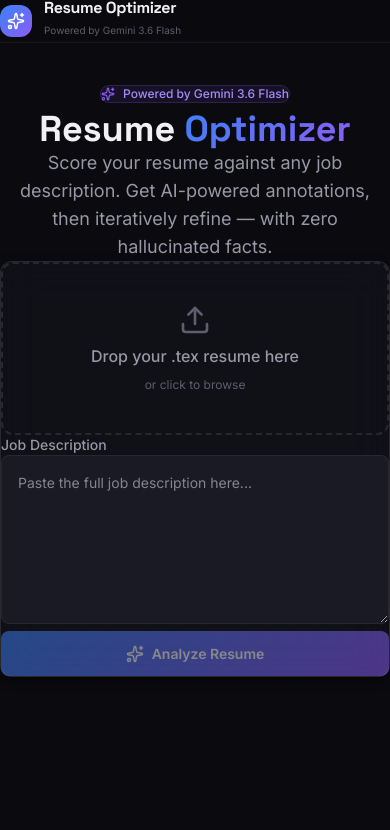
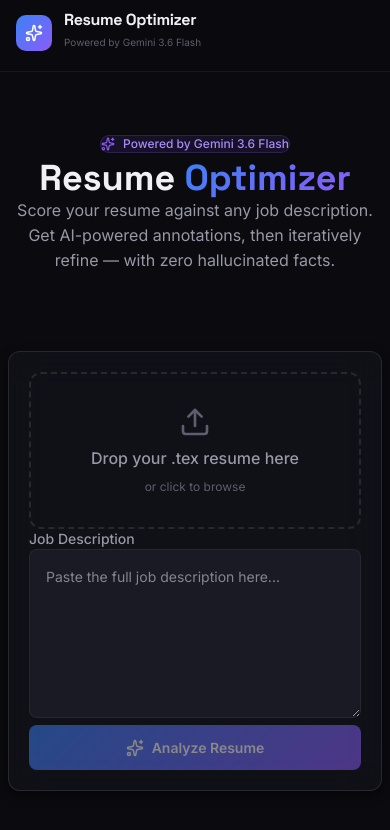
Before and after one commit to Malikxolo/Resume_optmizer_v2, a Next.js app in the folder frontend/: page / in a window 390 px wide. Shown: the top 830 px of the page. Built offline with nearby package versions, Linux system fonts and the light colour scheme; no server answers.

Commit message:
Improve responsive resume optimizer UI

```diff
--- a/frontend/next.config.ts
+++ b/frontend/next.config.ts
@@ -5,6 +5,11 @@
 const nextConfig: NextConfig = {
   // Standalone output for Docker deployment
   output: "standalone",
+
+  // Keep Turbopack inside this frontend project when another lockfile exists higher up.
+  turbopack: {
+    root: process.cwd(),
+  },
 
   // Proxy API calls to the FastAPI backend during development or production fallback
   async rewrites() {
--- a/frontend/src/app/globals.css
+++ b/frontend/src/app/globals.css
@@ -369,3 +369,144 @@
   background: var(--success-bg);
   color: var(--success);
 }
+
+/* ── Application Layout ───────────────────────────────────────────── */
+.app-shell {
+  min-height: 100vh;
+  padding-bottom: 4rem;
+  overflow-x: clip;
+}
+
+.app-header {
+  position: sticky;
+  top: 0;
+  z-index: 40;
+  min-height: 4.5rem;
+  padding: 0.75rem clamp(1rem, 3vw, 2.5rem);
+  display: flex;
+  align-items: center;
+  justify-content: space-between;
+  gap: 1rem;
+}
+
+.app-brand,
+.app-header-actions,
+.app-brand-mark,
+.view-tabs,
+.view-tab,
+.score-hero-summary,
+.score-card-header,
+.score-quick-stat,
+.resume-panel-header,
+.missing-content-header,
+.chat-panel-header,
+.chat-panel-composer {
+  display: flex;
+  align-items: center;
+}
+
+.app-brand { gap: 0.75rem; min-width: 0; }
+.app-brand-mark { width: 2.25rem; height: 2.25rem; flex: 0 0 auto; justify-content: center; border-radius: 0.625rem; color: #fff; }
+.app-header-actions { gap: 0.5rem; flex-wrap: wrap; justify-content: flex-end; }
+.app-action-button { display: inline-flex; align-items: center; gap: 0.45rem; min-height: 2.5rem; white-space: nowrap; }
+.app-chat-toggle-active { border-color: rgba(139,92,246,0.5); background: rgba(139,92,246,0.1); color: rgb(196,181,253); }
+.app-icon-button { width: 2.5rem; height: 2.5rem; display: inline-flex; align-items: center; justify-content: center; padding: 0; }
+
+.app-main {
+  width: min(100% - 2rem, 1440px);
+  margin: 0 auto;
+  padding-top: 1.75rem;
+}
+
+.results-view { display: grid; gap: 1.5rem; }
+.analysis-loading { width: min(100%, 56rem); margin: 0 auto; padding: 3rem 0; display: grid; gap: 1.5rem; }
+
+.workspace-grid { display: grid; grid-template-columns: minmax(0, 1fr); align-items: start; gap: 1.5rem; }
+.workspace-primary { min-width: 0; display: grid; gap: 1rem; }
+.workspace-chat { min-width: 0; height: min(720px, calc(100vh - 6.25rem)); position: sticky; top: 5.5rem; }
+
+.view-toolbar {
+  display: flex;
+  align-items: center;
+  justify-content: space-between;
+  gap: 0.75rem;
+  padding: 0.375rem;
+  border-radius: var(--radius-lg);
+}
+.view-tabs { gap: 0.25rem; min-width: 0; }
+.view-tab { gap: 0.45rem; padding: 0.625rem 0.875rem; border: 0; border-radius: 0.5rem; background: transparent; color: var(--text-secondary); cursor: pointer; white-space: nowrap; }
+.view-tab:hover { color: var(--text-primary); background: rgba(255,255,255,0.04); }
+.view-tab-active { color: var(--text-primary); background: rgba(255,255,255,0.1); box-shadow: var(--shadow-sm); }
+
+/* ── Upload ───────────────────────────────────────────────────────── */
+.upload-flow { min-height: calc(100vh - 9rem); display: grid; place-items: center; padding: 2rem 0; }
+.upload-hero { width: min(100%, 46rem); margin: 0 auto 2.5rem; text-align: center; }
+.upload-card { width: min(100%, 48rem); padding: clamp(1.25rem, 3vw, 2.5rem); }
+
+/* ── Scores ───────────────────────────────────────────────────────── */
+.score-dashboard { display: grid; gap: 1rem; }
+.score-hero { padding: clamp(1.25rem, 3vw, 2rem); display: flex; align-items: center; justify-content: space-between; gap: 2rem; }
+.score-hero-summary { gap: clamp(1rem, 3vw, 1.75rem); min-width: 0; }
+.score-quick-stats { width: min(100%, 19rem); display: grid; gap: 0.625rem; flex: 0 0 auto; }
+.score-quick-stat { justify-content: space-between; gap: 1rem; padding: 0.7rem 0.875rem; border-radius: var(--radius-md); }
+.score-details-grid { display: grid; grid-template-columns: repeat(2, minmax(0, 1fr)); gap: 1rem; }
+.score-card { min-width: 0; }
+.score-card-header { gap: 1.25rem; padding: 1.5rem; }
+.score-card-toggle { width: 100%; min-height: 2.75rem; display: flex; align-items: center; justify-content: center; gap: 0.375rem; padding: 0.625rem 1rem; border: 0; cursor: pointer; }
+
+/* ── Resume Analysis ──────────────────────────────────────────────── */
+.resume-analysis { display: grid; gap: 1.5rem; }
+.resume-panel { overflow: visible; }
+.resume-panel-header { justify-content: space-between; gap: 1rem; padding: 1rem clamp(1rem, 2vw, 1.5rem); border-bottom: 1px solid var(--border-subtle); background: rgba(255,255,255,0.015); }
+.resume-panel-content { padding: clamp(1rem, 3vw, 2.25rem); }
+.annotation-tooltip { position: absolute; z-index: 50; width: min(21rem, calc(100vw - 2rem)); }
+.missing-content-header { justify-content: space-between; gap: 1rem; }
+.auto-fix-button { display: inline-flex; align-items: center; justify-content: center; gap: 0.5rem; min-height: 2.5rem; padding: 0.625rem 0.875rem; border: 0; border-radius: var(--radius-md); color: white; cursor: pointer; }
+.missing-content-grid { display: grid; grid-template-columns: repeat(2, minmax(0, 1fr)); gap: 0.75rem; }
+.missing-content-card { min-width: 0; padding: 1rem; display: flex; flex-direction: column; justify-content: space-between; }
+
+/* ── Chat and Versioning ──────────────────────────────────────────── */
+.chat-panel { height: 100%; min-height: 0; display: flex; flex-direction: column; overflow: hidden; }
+.chat-panel-header { gap: 0.5rem; padding: 0.875rem 1rem; border-bottom: 1px solid var(--border-subtle); }
+.chat-panel-messages { flex: 1 1 auto; min-height: 0; overflow-y: auto; padding: 1rem; display: grid; align-content: start; gap: 0.875rem; }
+.chat-panel-composer { gap: 0.5rem; padding: 0.875rem 1rem; border-top: 1px solid var(--border-subtle); }
+.version-timeline { padding: 1rem; }
+.pdf-preview { overflow: hidden; }
+
+@media (min-width: 1024px) {
+  .workspace-with-chat { grid-template-columns: minmax(0, 1fr) minmax(19rem, 25rem); }
+}
+
+@media (max-width: 900px) {
+  .score-hero { align-items: stretch; flex-direction: column; gap: 1.25rem; }
+  .score-quick-stats { width: 100%; grid-template-columns: repeat(2, minmax(0, 1fr)); }
+  .workspace-chat { height: min(38rem, 78vh); position: static; }
+}
+
+@media (max-width: 640px) {
+  .app-shell { padding-bottom: 1.5rem; }
+  .app-header { align-items: flex-start; padding: 0.75rem 1rem; }
+  .app-header-actions { max-width: 12rem; gap: 0.375rem; }
+  .app-action-button { min-height: 2.25rem; padding: 0.5rem 0.625rem; font-size: 0.75rem; }
+  .app-action-rescore, .app-chat-toggle { width: 2.25rem; padding: 0; justify-content: center; font-size: 0; }
+  .app-action-rescore svg, .app-chat-toggle svg { width: 1rem; height: 1rem; }
+  .app-icon-button { width: 2.25rem; height: 2.25rem; }
+  .app-main { width: min(100% - 1rem, 1440px); padding-top: 1rem; }
+  .upload-flow { min-height: calc(100vh - 6rem); padding: 1.25rem 0; }
+  .upload-hero { margin-bottom: 1.75rem; }
+  .upload-hero h1 { font-size: 2.25rem !important; }
+  .upload-hero p { font-size: 1rem !important; }
+  .drop-zone { padding: 2rem 1rem; }
+  .score-hero-summary { align-items: flex-start; flex-direction: column; }
+  .score-quick-stats, .score-details-grid, .missing-content-grid { grid-template-columns: minmax(0, 1fr); }
+  .score-card-header { align-items: flex-start; padding: 1rem; gap: 1rem; }
+  .score-card-header .relative { transform: scale(0.82); transform-origin: top left; margin-right: -1.25rem; }
+  .view-toolbar { align-items: stretch; flex-direction: column; }
+  .view-tabs { width: 100%; overflow-x: auto; }
+  .view-tab { flex: 1 0 auto; justify-content: center; padding-inline: 0.625rem; }
+  .resume-panel-header { align-items: flex-start; flex-direction: column; }
+  .missing-content-header { align-items: stretch; flex-direction: column; }
+  .auto-fix-button { width: 100%; }
+  .workspace-chat { height: min(34rem, 76vh); }
+  .annotation-tooltip { left: 0 !important; right: auto; transform: none !important; bottom: calc(100% + 0.5rem) !important; }
+}
--- a/frontend/src/app/page.tsx
+++ b/frontend/src/app/page.tsx
@@ -16,7 +16,6 @@
   Sparkles,
   RefreshCw,
   RotateCw,
-  SlidersHorizontal,
 } from "lucide-react";
 
 import type {
@@ -261,19 +260,19 @@
   }, []);
 
   return (
-    <div className="min-h-screen pb-16" style={{ background: "var(--bg-primary)" }}>
+    <div className="app-shell" style={{ background: "var(--bg-primary)" }}>
       {/* Top Navbar */}
       <header
-        className="sticky top-0 z-40 px-6 py-3.5 flex items-center justify-between"
+          className="app-header"
         style={{
           background: "rgba(10, 10, 15, 0.85)",
           backdropFilter: "blur(16px)",
           borderBottom: "1px solid var(--border-subtle)",
         }}
       >
-        <div className="flex items-center gap-3">
+        <div className="app-brand">
           <div
-            className="w-8 h-8 rounded-lg flex items-center justify-center"
+            className="app-brand-mark"
             style={{ background: "var(--accent-gradient)" }}
           >
             <Sparkles size={18} className="text-white" />
@@ -292,10 +291,10 @@
         </div>
 
         {sessionId && (
-          <div className="flex items-center gap-2.5">
+          <div className="app-header-actions">
             {pendingRescore && (
               <button
-                className="btn-accent flex items-center gap-1.5 text-xs py-2 shadow-lg animate-pulse"
+                className="btn-accent app-action-button app-action-rescore"
                 style={{
                   background: "linear-gradient(135deg, #10b981 0%, #059669 100%)",
                   color: "#ffffff",
@@ -308,8 +307,8 @@
             )}
 
             <button
-              className={`btn-ghost flex items-center gap-1.5 text-xs py-2 ${
-                showChat ? "border-violet-500/50 bg-violet-500/10 text-violet-300" : ""
+              className={`btn-ghost app-action-button app-chat-toggle ${
+                showChat ? "app-chat-toggle-active" : ""
               }`}
               onClick={() => setShowChat(!showChat)}
             >
@@ -318,7 +317,7 @@
             </button>
 
             <button
-              className="btn-accent flex items-center gap-1.5 text-xs py-2"
+              className="btn-accent app-action-button app-export-button"
               onClick={() => setShowDownloadModal(true)}
             >
               <Download size={14} />
@@ -326,7 +325,7 @@
             </button>
 
             <button
-              className="btn-ghost p-2 text-xs"
+              className="btn-ghost app-icon-button"
               onClick={handleNewResume}
               title="Start New Session"
             >
@@ -337,7 +336,7 @@
       </header>
 
       {/* Main Workspace */}
-      <main className="max-w-7xl mx-auto px-4 md:px-6 pt-6">
+      <main className="app-main">
         <AnimatePresence mode="wait">
           {/* Phase 1: Upload */}
           {phase === "upload" && (
@@ -355,7 +354,7 @@
           {phase === "analyzing" && (
             <motion.div
               key="analyzing"
-              className="space-y-6 max-w-4xl mx-auto py-12"
+              className="analysis-loading"
               initial={{ opacity: 0 }}
               animate={{ opacity: 1 }}
               exit={{ opacity: 0 }}
@@ -387,7 +386,7 @@
           {(phase === "results" || phase === "chat") && (
             <motion.div
               key="results"
-              className="space-y-6"
+              className="results-view"
               initial={{ opacity: 0 }}
               animate={{ opacity: 1 }}
             >
@@ -395,18 +394,18 @@
               <ScoreDashboard atsScore={atsScore} aiScore={aiScore} />
 
               {/* Main Content Layout */}
-              <div className="grid grid-cols-1 lg:grid-cols-12 gap-6 items-start">
+              <div className={`workspace-grid ${showChat ? "workspace-with-chat" : ""}`}>
                 {/* Center / Primary View */}
-                <div className={`${showChat ? "lg:col-span-8" : "lg:col-span-12"} space-y-4 transition-all duration-300`}>
+                <div className="workspace-primary">
                   {/* View Mode Toolbar */}
                   <div
-                    className="flex items-center justify-between p-1.5 rounded-xl"
+                    className="view-toolbar"
                     style={{ background: "var(--bg-secondary)", border: "1px solid var(--border-subtle)" }}
                   >
-                    <div className="flex gap-1">
+                    <div className="view-tabs">
                       <button
-                        className={`flex items-center gap-2 px-4 py-2 rounded-lg text-xs font-medium transition-all ${
-                          activeTab === "resume" ? "bg-white/10 text-white shadow-sm" : "text-muted-foreground hover:text-white"
+                        className={`view-tab ${
+                          activeTab === "resume" ? "view-tab-active" : ""
                         }`}
                         onClick={() => setActiveTab("resume")}
                       >
@@ -414,8 +413,8 @@
                         Annotated Breakdown
                       </button>
                       <button
-                        className={`flex items-center gap-2 px-4 py-2 rounded-lg text-xs font-medium transition-all ${
-                          activeTab === "pdf" ? "bg-white/10 text-white shadow-sm" : "text-muted-foreground hover:text-white"
+                        className={`view-tab ${
+                          activeTab === "pdf" ? "view-tab-active" : ""
                         }`}
                         onClick={() => setActiveTab("pdf")}
                       >
@@ -479,7 +478,7 @@
                 {/* Sidebar Copilot */}
                 {showChat && (
                   <motion.div
-                    className="lg:col-span-4 sticky top-20 h-[calc(100vh-100px)]"
+                    className="workspace-chat"
                     initial={{ opacity: 0, x: 20 }}
                     animate={{ opacity: 1, x: 0 }}
                     exit={{ opacity: 0, x: 20 }}
--- a/frontend/src/components/PDFPreview.tsx
+++ b/frontend/src/components/PDFPreview.tsx
@@ -35,7 +35,7 @@
 
   return (
     <motion.div
-      className="glass-card overflow-hidden"
+      className="glass-card pdf-preview"
       initial={{ opacity: 0 }}
       animate={{ opacity: 1 }}
       transition={{ duration: 0.3 }}
@@ -54,7 +54,7 @@
         src={pdfUrl}
         type="application/pdf"
         className="w-full"
-        style={{ height: "600px", background: "var(--bg-primary)" }}
+        style={{ height: "min(72vh, 780px)", background: "var(--bg-primary)" }}
       />
     </motion.div>
   );
--- a/frontend/src/components/UploadFlow.tsx
+++ b/frontend/src/components/UploadFlow.tsx
@@ -53,14 +53,14 @@
 
   return (
     <motion.div
-      className="flex flex-col items-center justify-center min-h-[80vh] px-4"
+      className="upload-flow"
       initial={{ opacity: 0 }}
       animate={{ opacity: 1 }}
       exit={{ opacity: 0 }}
     >
       {/* Hero */}
       <motion.div
-        className="text-center mb-12"
+        className="upload-hero"
         initial={{ opacity: 0, y: 20 }}
         animate={{ opacity: 1, y: 0 }}
         transition={{ delay: 0.1, duration: 0.6 }}
@@ -110,7 +110,7 @@
 
       {/* Upload Card */}
       <motion.div
-        className="glass-card w-full max-w-2xl p-8"
+        className="glass-card upload-card"
         initial={{ opacity: 0, y: 30 }}
         animate={{ opacity: 1, y: 0 }}
         transition={{ delay: 0.3, duration: 0.6 }}
--- a/frontend/src/components/VersionTimeline.tsx
+++ b/frontend/src/components/VersionTimeline.tsx
@@ -22,7 +22,7 @@
   if (versions.length <= 1) return null;
 
   return (
-    <div className="glass-card p-4">
+    <div className="glass-card version-timeline">
       <h3
         className="text-sm font-semibold mb-3 flex items-center gap-2"
         style={{ color: "var(--text-secondary)", fontFamily: "var(--font-display)" }}
```
Also changed, not shown: frontend/src/components/AnnotatedResume.tsx (+9 -9 lines), frontend/src/components/ChatPanel.tsx (+5 -5 lines), frontend/src/components/ScoreDashboard.tsx (+10 -10 lines).
